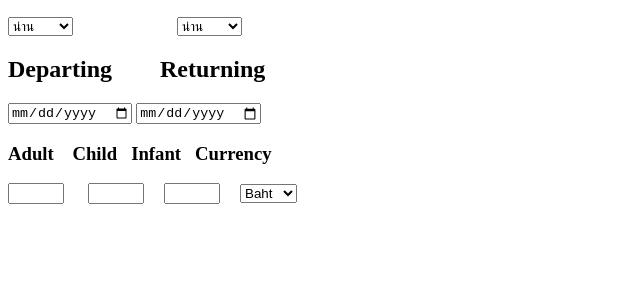
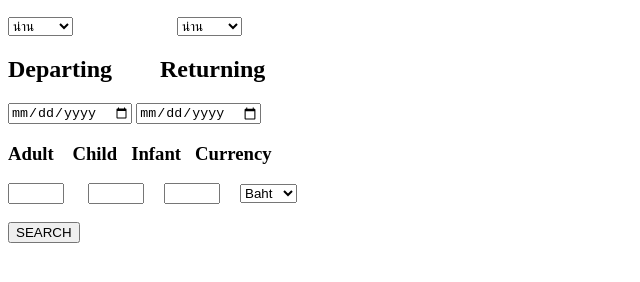
Before and after one commit to Opaul-chan/Codecamp7_LabHTML, a plain HTML site: page LabHTML_ข้อ5/booking.html in a window 1280 px wide. Shown: the part 110-392 px from the top of the page, without its empty margins (0-640 px from the left). Drawn offline with Linux system fonts and the light colour scheme.

Commit message:
Update booking.html

```diff
--- a/LabHTML_ข้อ5/booking.html
+++ b/LabHTML_ข้อ5/booking.html
@@ -36,7 +36,10 @@
         <option value="Yen">Yen</option>
         <option value="Dollar">Dollar</option>
       </select>
-    </form>
+      <br>
+      <br>
+      <input type="submit" value="SEARCH">
+     </form>
 
 </body>
 </html>
```
